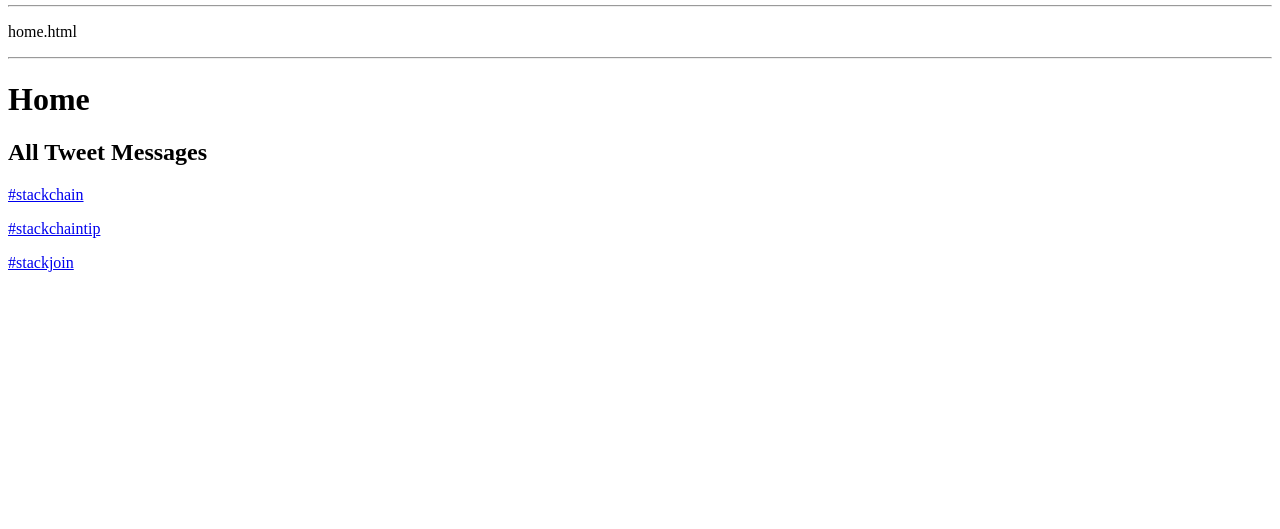
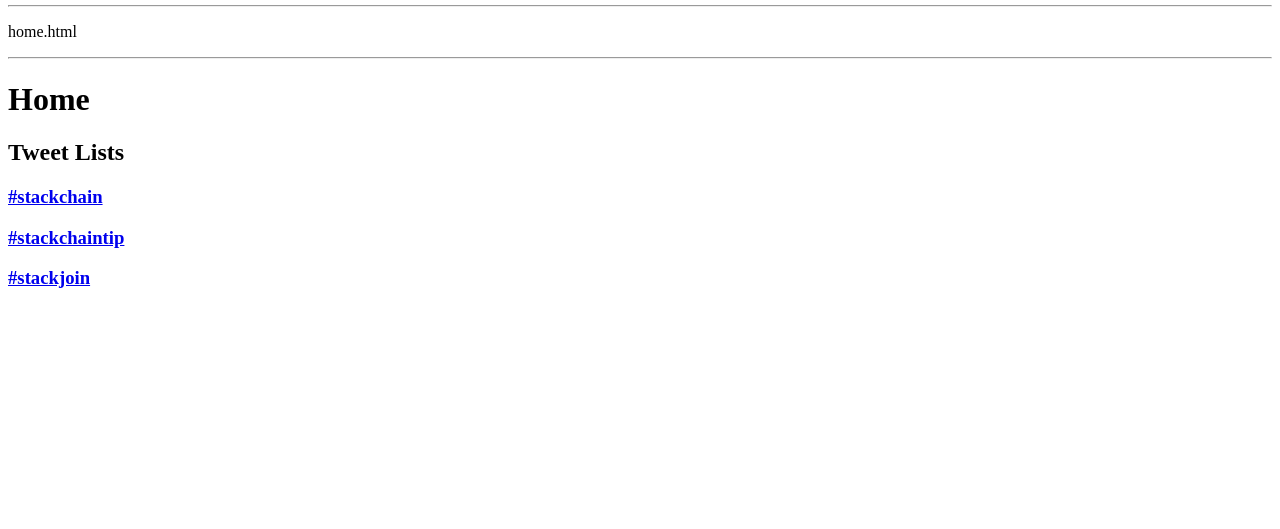
Before and after one commit to pleblira/StackchainSiggyTweetList, a Django app: page / in a window 1280 px wide. Shown: the part 171-700 px from the top of the page. Run offline with Django 4.2, Linux system fonts and the light colour scheme; data comes from the database, SQL or seed files in the repository.

```diff
--- a/main/templates/main/home.html
+++ b/main/templates/main/home.html
@@ -4,12 +4,12 @@
 <p>home.html</p><hr>
 <h1>Home</h1>
 
-<h2>All Tweet Messages</h2>
+<h2>Tweet Lists</h2>
 
 <!-- {{ object_list }} -->
 
 {% for instance in object_list%}
-    <p><a href="{{instance.id}}">{{ instance }}</a></p>
+    <h3><a href="{{instance.id}}">{{ instance }}</a></h3>
 {% endfor %}
 
 <!--
```
